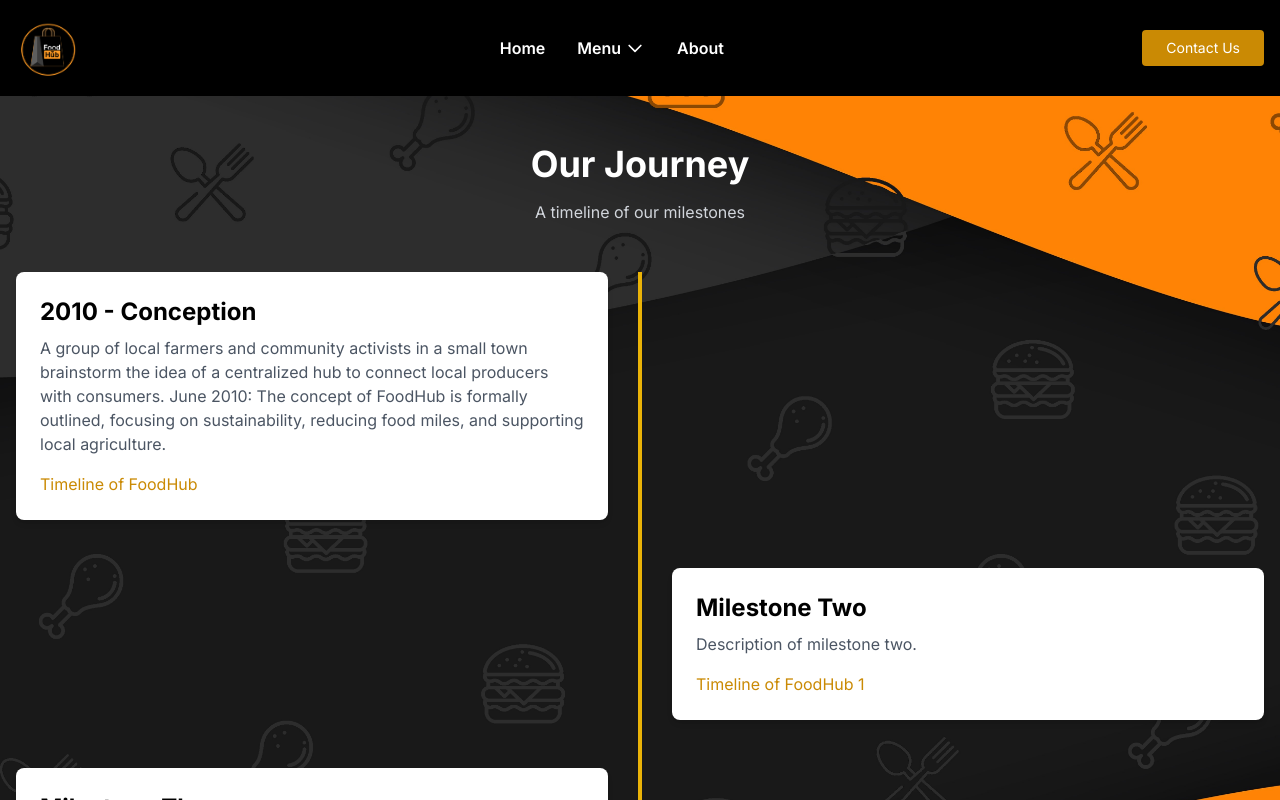
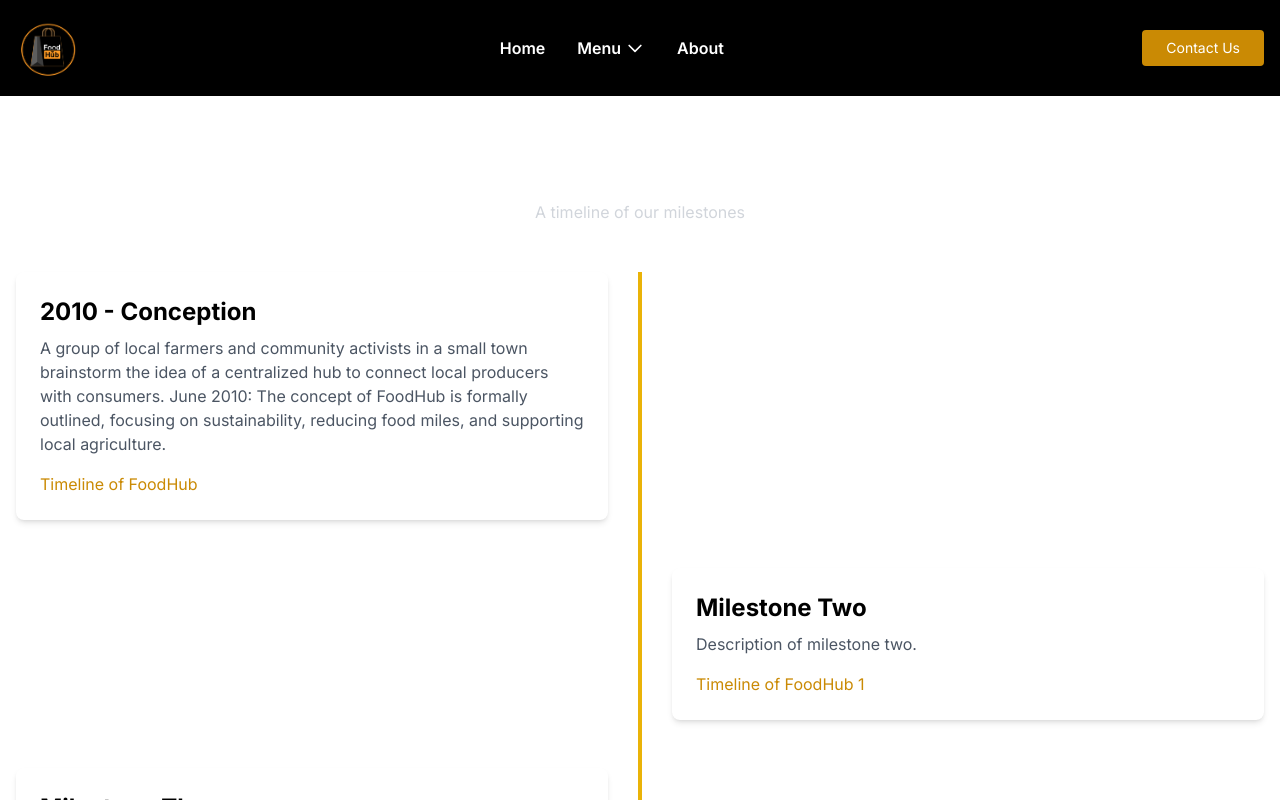
Before and after one commit to nugiwara12/food-ordering, a Next.js app: page /Home/About in a window 1280 px wide. Shown: the top 800 px of the page. Built offline with nearby package versions, Linux system fonts and the light colour scheme.

Commit message:
delete the background of timeline and switch into global page

```diff
--- a/src/app/Home/About/Timeline.js
+++ b/src/app/Home/About/Timeline.js
@@ -2,10 +2,7 @@
 
 const Timeline = () => {
   return (
-    <section
-      className="py-12 bg-gray-100 bg-cover bg-center bg-no-repeat min-h-screen"
-      style={{ backgroundImage: 'url("/logo/background.jpg")' }}
-    >
+    <section className="py-12">
       <div className="container mx-auto px-4">
         <div className="text-center mb-12">
           <h2 className="text-3xl text-white md:text-4xl font-bold">
```
